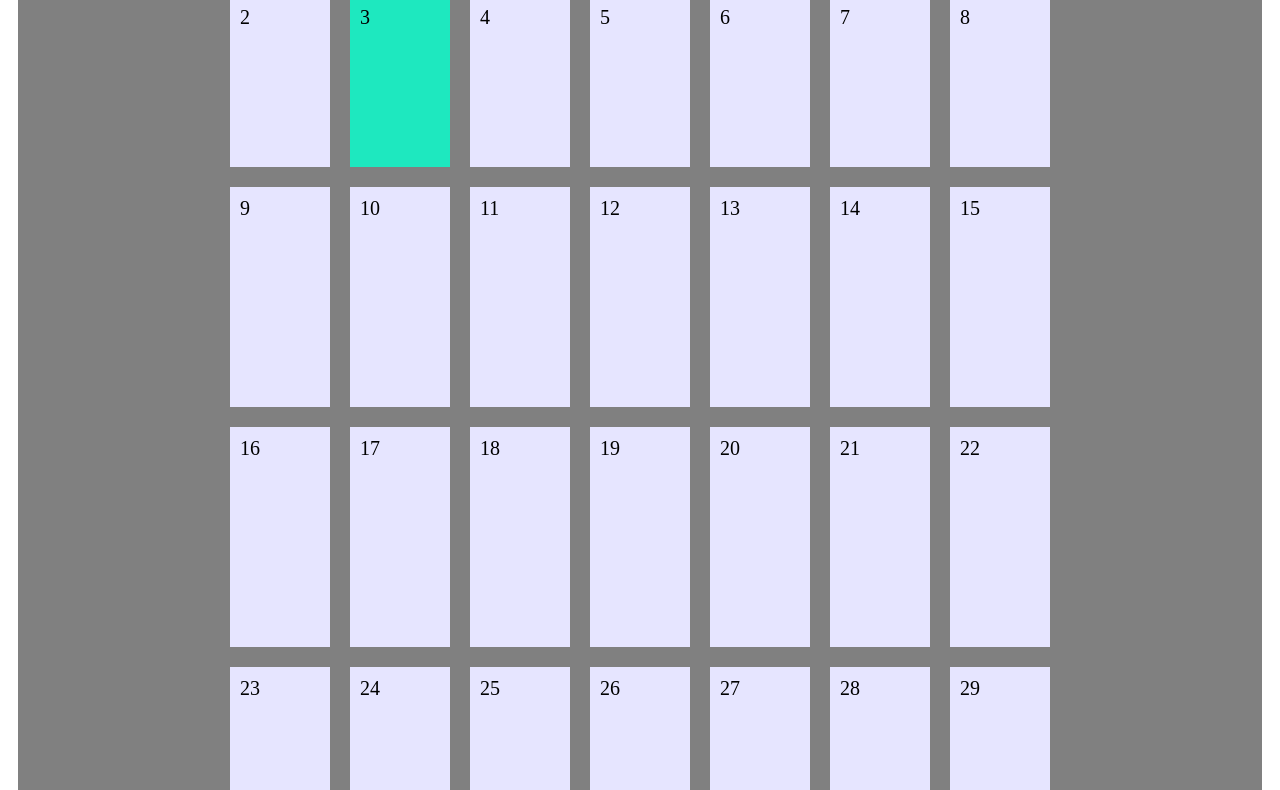
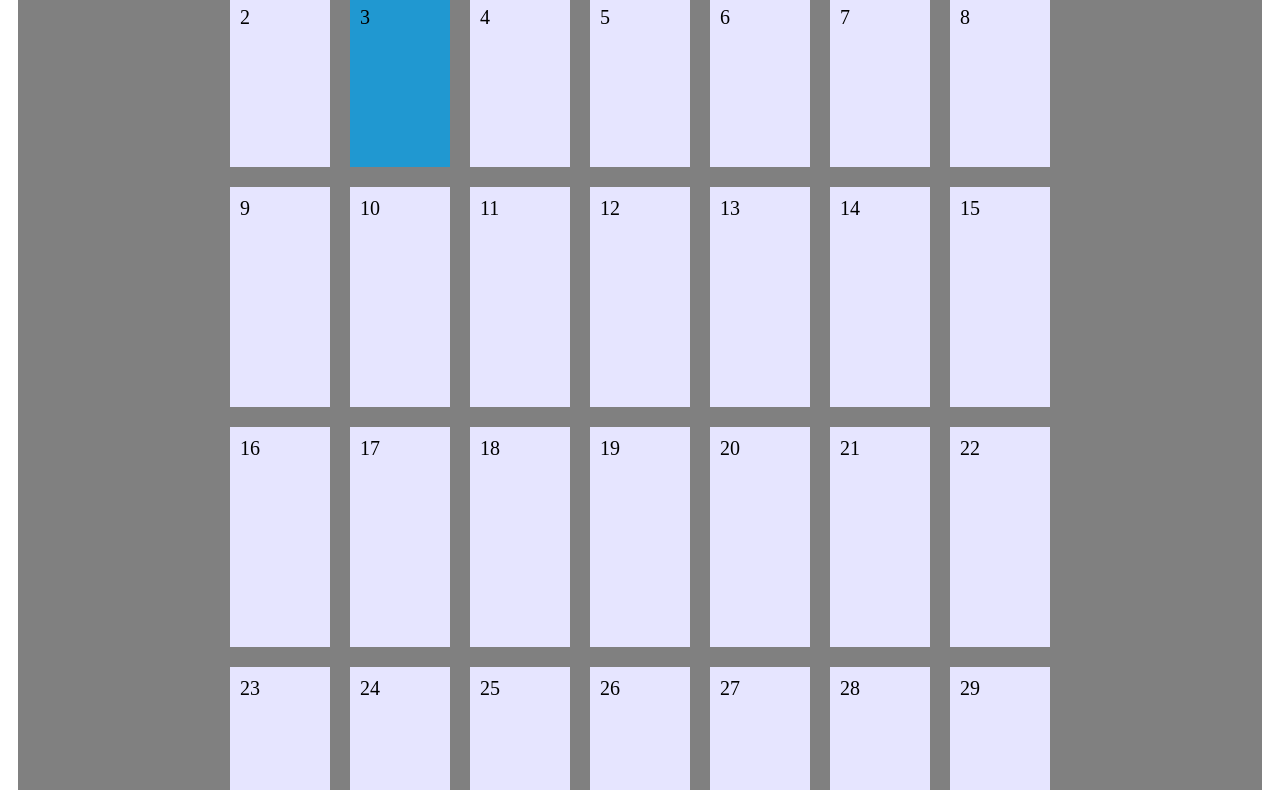
Before and after one commit to james-kenny/Calendar-CSS-Grid-Typescript-Sample, a website: page cssgridcalendar/index.html in a window 1280 px wide. Shown: the part 180-970 px from the top of the page. Drawn offline with Linux system fonts and the light colour scheme.

Commit message:
updated the styling.

```diff
--- a/cssgridcalendar/content/css/site.css
+++ b/cssgridcalendar/content/css/site.css
@@ -19,16 +19,52 @@ body{
     grid-gap: 20px;
     min-height: 200px;
     padding: 10px;
+    -webkit-transform: perspective(1px) translateZ(0);
+    transform: perspective(1px) translateZ(0);
+    box-shadow: 0 0 1px rgba(0, 0, 0, 0);
+    position: relative;
+    -webkit-transition-property: color;
+    transition-property: color;
+    -webkit-transition-duration: 0.5s;
+    transition-duration: 0.5s;
+    -moz-transform: perspective(1px) translateZ(0);
+    -ms-transform: perspective(1px) translateZ(0);
+    -o-transform: perspective(1px) translateZ(0);
 }
 
-.day-item:hover{
-    background: #fff;
-    border: 1px solid #000000;
-}
+  .day-item:before {
+    content: "";
+    position: absolute;
+    z-index: -1;
+    top: 0;
+    left: 0;
+    right: 0;
+    bottom: 0;
+    background: #2098D1;
+    -webkit-transform: scaleX(0);
+    transform: scaleX(0);
+    -webkit-transform-origin: 0 50%;
+    transform-origin: 0 50%;
+    -webkit-transition-property: transform;
+    transition-property: transform;
+    -webkit-transition-duration: 0.5s;
+    transition-duration: 0.5s;
+    -webkit-transition-timing-function: ease-out;
+    transition-timing-function: ease-out;
+  }
+  .day-item:hover, .day-item:focus, .day-item:active {
+    color: white;
+  }
+  .day-item:hover:before, .day-item:focus:before, .day-item:active:before {
+    -webkit-transform: scaleX(1);
+    transform: scaleX(1);
+    -webkit-transition-timing-function: cubic-bezier(0.52, 1.64, 0.37, 0.66);
+    transition-timing-function: cubic-bezier(0.52, 1.64, 0.37, 0.66);
+  }
+
 
 .day-header-label{
     font-size: 25px;
-    color: #303030;
     border-bottom: 1px solid #000000;
 }
 
@@ -39,12 +75,50 @@ body{
 
 .selected{
     background: #1ee8bf;
+    border-bottom: #1ee8bf;
+    -webkit-transform: perspective(1px) translateZ(0);
+    transform: perspective(1px) translateZ(0);
+    box-shadow: 0 0 1px rgba(0, 0, 0, 0);
+    position: relative;
+    -webkit-transition-property: color;
+    transition-property: color;
+    -webkit-transition-duration: 0.3s;
+    transition-duration: 0.3s;
+    -moz-transform: perspective(1px) translateZ(0);
+    -ms-transform: perspective(1px) translateZ(0);
+    -o-transform: perspective(1px) translateZ(0);
 }
 
-.selected:hover{
-    background: #56ff97;
-    color: #000000;
+  .selected:before {
+    content: "";
+    position: absolute;
+    z-index: -1;
+    top: 0;
+    bottom: 0;
+    left: 0;
+    right: 0;
+    -webkit-transform: scaleX(1);
+    transform: scaleX(1);
+    -webkit-transform-origin: 50%;
+    transform-origin: 50%;
+    -webkit-transition-property: transform;
+    transition-property: transform;
+    -webkit-transition-duration: 0.3s;
+    transition-duration: 0.3s;
+    -webkit-transition-timing-function: ease-out;
+    transition-timing-function: ease-out;
+    -moz-transform: scaleX(1);
+    -ms-transform: scaleX(1);
+    -o-transform: scaleX(1);
 }
+  .selected:hover, .hvr-shutter-in-horizontal:focus, .selected:active {
+    color: white;
+  }
+  .selected:hover:before, .selected:focus:before, .selected:active:before {
+    -webkit-transform: scaleX(0);
+    transform: scaleX(0);
+  }
+
 
 .today-date{
     font-size: 15px;
```
